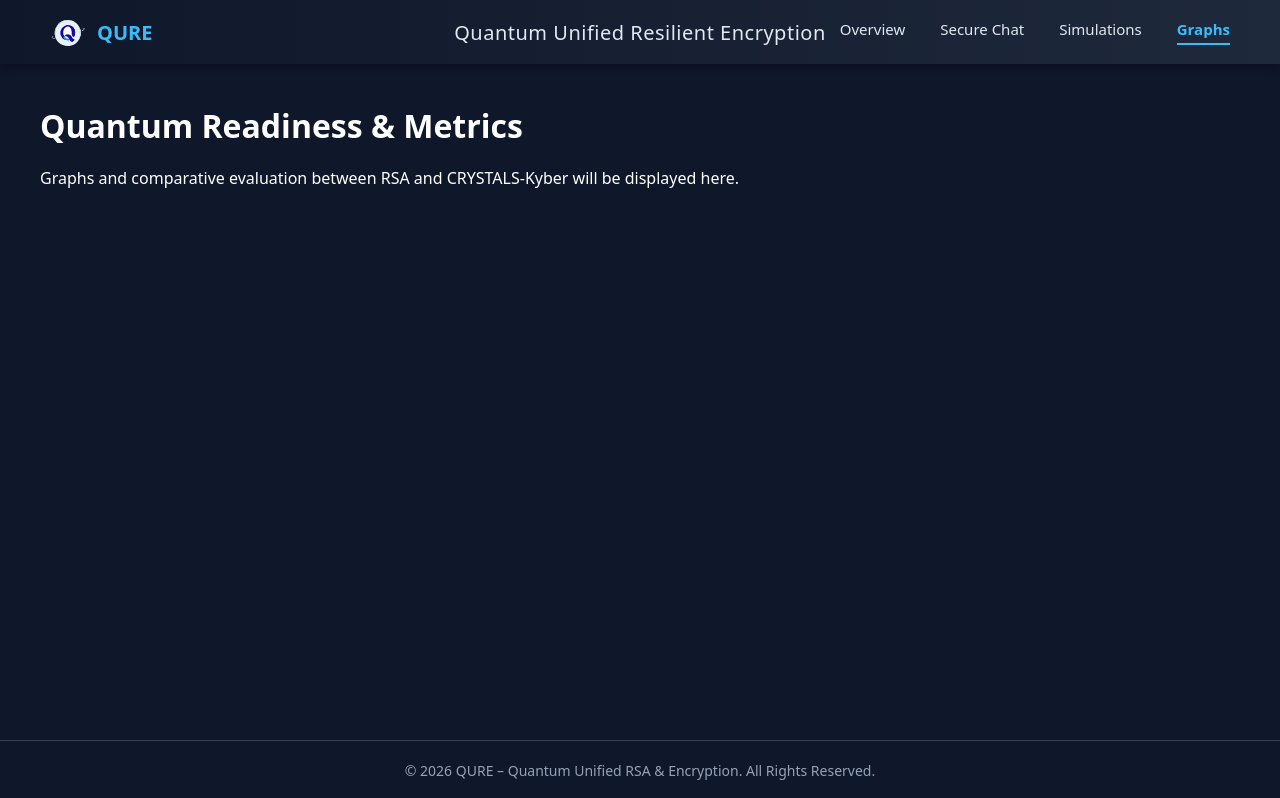
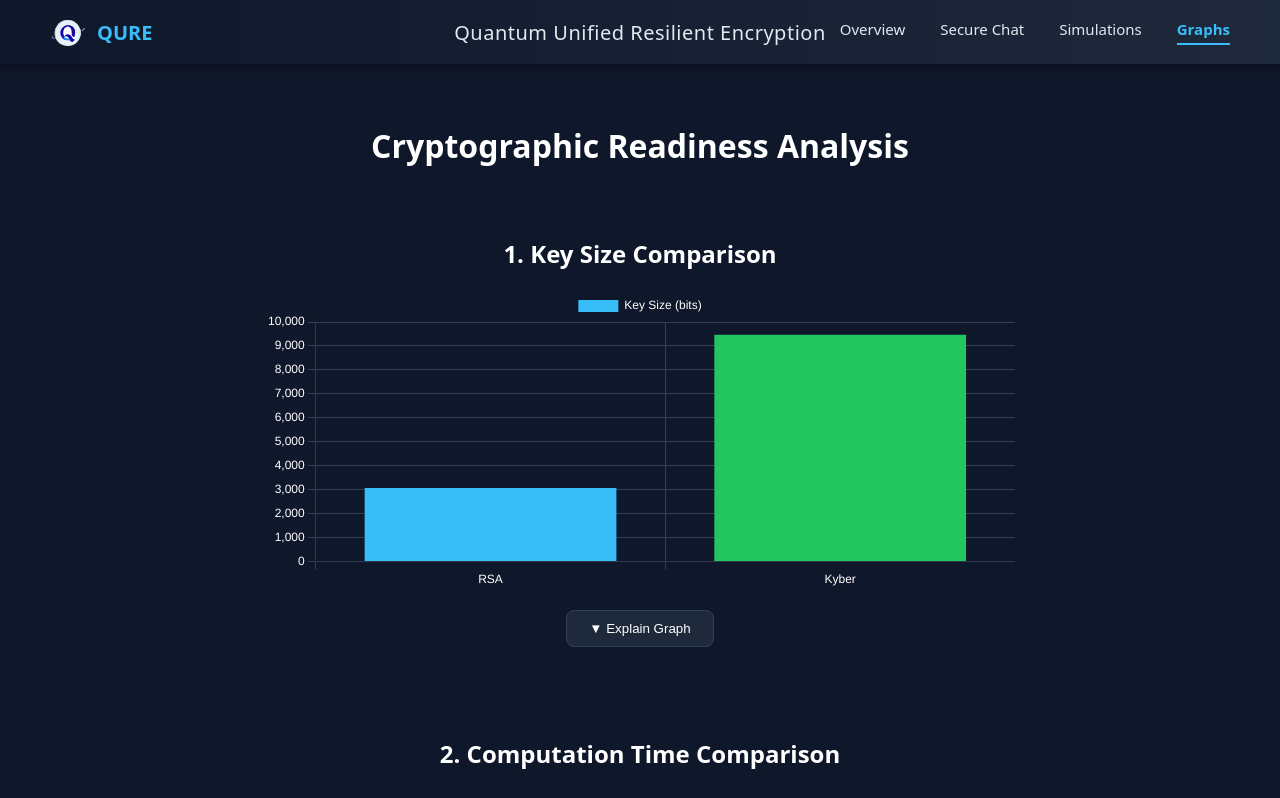
Before and after one commit to TanayShah07/qure, a React (Vite) app in the folder client/: page /readiness in a window 1280 px wide. Shown: the top 798 px of the page. Built offline with nearby package versions, Linux system fonts and the light colour scheme.

Commit message:
Readiness Tab Complete

```diff
--- a/client/package.json
+++ b/client/package.json
@@ -11,7 +11,9 @@
   },
   "dependencies": {
     "axios": "^1.13.6",
+    "chart.js": "^4.5.1",
     "react": "^19.2.0",
+    "react-chartjs-2": "^5.3.1",
     "react-dom": "^19.2.0",
     "react-router-dom": "^7.13.1"
   },
--- a/client/src/pages/Readiness.jsx
+++ b/client/src/pages/Readiness.jsx
@@ -1,11 +1,227 @@
+import { useState } from "react";
+import { Bar } from "react-chartjs-2";
+import {
+  Chart as ChartJS,
+  CategoryScale,
+  LinearScale,
+  BarElement,
+  Title,
+  Tooltip,
+  Legend
+} from "chart.js";
+
+ChartJS.register(
+  CategoryScale,
+  LinearScale,
+  BarElement,
+  Title,
+  Tooltip,
+  Legend
+);
+
 const Readiness = () => {
+  const [openSection, setOpenSection] = useState(null);
+
+  const toggleSection = (section) => {
+    setOpenSection(openSection === section ? null : section);
+  };
+
+  const chartOptions = {
+    responsive: true,
+    maintainAspectRatio: false,
+    plugins: {
+      legend: {
+        labels: { color: "white" }
+      }
+    },
+    scales: {
+      x: {
+        ticks: { color: "white" },
+        grid: { color: "#334155" }
+      },
+      y: {
+        ticks: { color: "white" },
+        grid: { color: "#334155" }
+      }
+    }
+  };
+
+  const wrapperStyle = {
+    minHeight: "100vh",
+    width: "100vw",
+    backgroundColor: "#0f172a",
+    color: "white",
+    padding: "60px 0"
+  };
+
+  const contentStyle = {
+    width: "100%",
+    maxWidth: "1100px",
+    margin: "0 auto",
+    padding: "0 40px"
+  };
+
+  const sectionStyle = {
+    marginBottom: "90px"
+  };
+
+  const chartBox = {
+    width: "100%",
+    maxWidth: "750px",
+    height: "300px",
+    margin: "20px auto"
+  };
+
+  const dropdownButton = {
+    display: "block",
+    margin: "20px auto 0 auto",
+    padding: "10px 22px",
+    borderRadius: "8px",
+    border: "1px solid #334155",
+    background: "#1e293b",
+    color: "white",
+    cursor: "pointer",
+    fontWeight: "500"
+  };
+
+  const explanationStyle = {
+    marginTop: "20px",
+    padding: "18px",
+    background: "linear-gradient(145deg,#1e293b,#111827)",
+    borderRadius: "12px",
+    lineHeight: "1.7",
+    border: "1px solid #334155"
+  };
+
+  const graphs = [
+    {
+      id: "key",
+      title: "1. Key Size Comparison",
+      data: {
+        labels: ["RSA", "Kyber"],
+        datasets: [
+          {
+            label: "Key Size (bits)",
+            data: [3072, 9472],
+            backgroundColor: ["#38bdf8", "#22c55e"]
+          }
+        ]
+      },
+      text: "RSA uses integer factorization and typically smaller keys compared to Kyber. Kyber requires larger key sizes due to lattice-based structures but provides quantum resistance."
+    },
+    {
+      id: "compute",
+      title: "2. Computation Time Comparison",
+      data: {
+        labels: ["RSA", "Kyber"],
+        datasets: [
+          {
+            label: "Computation Time (Relative Units)",
+            data: [8, 3],
+            backgroundColor: ["#facc15", "#22c55e"]
+          }
+        ]
+      },
+      text: "RSA relies on modular exponentiation with large integers, making it computationally heavier. Kyber uses structured polynomial arithmetic which is generally more efficient."
+    },
+    {
+      id: "space",
+      title: "3. Ciphertext Size Comparison",
+      data: {
+        labels: ["RSA", "Kyber"],
+        datasets: [
+          {
+            label: "Ciphertext Size (Bytes)",
+            data: [256, 1088],
+            backgroundColor: ["#ef4444", "#22c55e"]
+          }
+        ]
+      },
+      text: "Kyber produces larger ciphertexts due to lattice noise components. RSA ciphertext size depends primarily on modulus size."
+    },
+    {
+      id: "power",
+      title: "4. Power Consumption Comparison",
+      data: {
+        labels: ["RSA", "Kyber"],
+        datasets: [
+          {
+            label: "Power Consumption (Relative Units)",
+            data: [9, 4],
+            backgroundColor: ["#a855f7", "#22c55e"]
+          }
+        ]
+      },
+      text: "RSA consumes more energy due to heavy integer arithmetic. Kyber’s operations are generally more energy-efficient."
+    }
+  ];
+
   return (
-    <div style={{ padding: "40px", color: "white" }}>
-      <h1>Quantum Readiness & Metrics</h1>
-      <p style={{ marginTop: "20px" }}>
-        Graphs and comparative evaluation between RSA and CRYSTALS-Kyber
-        will be displayed here.
-      </p>
+    <div style={wrapperStyle}>
+      <div style={contentStyle}>
+        <h1 style={{ textAlign: "center", marginBottom: "70px" }}>
+          Cryptographic Readiness Analysis
+        </h1>
+
+        {graphs.map((graph) => (
+          <div key={graph.id} style={sectionStyle}>
+            <h2 style={{ textAlign: "center" }}>{graph.title}</h2>
+
+            <div style={chartBox}>
+              <Bar data={graph.data} options={chartOptions} />
+            </div>
+
+            <button
+              onClick={() => toggleSection(graph.id)}
+              style={dropdownButton}
+            >
+              {openSection === graph.id
+                ? "▲ Hide Explanation"
+                : "▼ Explain Graph"}
+            </button>
+
+            {openSection === graph.id && (
+              <div style={explanationStyle}>{graph.text}</div>
+            )}
+          </div>
+        ))}
+
+        <h2 style={{ textAlign: "center", marginTop: "70px", marginBottom: "20px" }}>
+          Security Resistance Comparison
+        </h2>
+
+        <p style={{ textAlign: "center", marginBottom: "20px" }}>
+          ✔ = Vulnerable &nbsp;&nbsp; ❌ = Not Vulnerable &nbsp;&nbsp; — = Not Applicable
+        </p>
+
+        <table
+          style={{
+            width: "100%",
+            borderCollapse: "collapse",
+            backgroundColor: "#1e293b"
+          }}
+        >
+          <thead>
+            <tr>
+              <th style={{ padding: "15px", border: "1px solid #334155" }}>Attack Type</th>
+              <th style={{ padding: "15px", border: "1px solid #334155" }}>RSA</th>
+              <th style={{ padding: "15px", border: "1px solid #334155" }}>Kyber</th>
+            </tr>
+          </thead>
+          <tbody>
+            <tr><td style={{ padding: "15px", border: "1px solid #334155" }}>Integer Factorization</td><td style={{ padding: "15px", border: "1px solid #334155" }}>✔</td><td style={{ padding: "15px", border: "1px solid #334155" }}>—</td></tr>
+            <tr><td style={{ padding: "15px", border: "1px solid #334155" }}>Shor’s Quantum Algorithm</td><td style={{ padding: "15px", border: "1px solid #334155" }}>✔</td><td style={{ padding: "15px", border: "1px solid #334155" }}>❌</td></tr>
+            <tr><td style={{ padding: "15px", border: "1px solid #334155" }}>Brute Force</td><td style={{ padding: "15px", border: "1px solid #334155" }}>❌</td><td style={{ padding: "15px", border: "1px solid #334155" }}>❌</td></tr>
+            <tr><td style={{ padding: "15px", border: "1px solid #334155" }}>Chosen Ciphertext</td><td style={{ padding: "15px", border: "1px solid #334155" }}>✔</td><td style={{ padding: "15px", border: "1px solid #334155" }}>❌</td></tr>
+            <tr><td style={{ padding: "15px", border: "1px solid #334155" }}>Chosen Plaintext</td><td style={{ padding: "15px", border: "1px solid #334155" }}>✔</td><td style={{ padding: "15px", border: "1px solid #334155" }}>❌</td></tr>
+            <tr><td style={{ padding: "15px", border: "1px solid #334155" }}>Side Channel Attack</td><td style={{ padding: "15px", border: "1px solid #334155" }}>✔</td><td style={{ padding: "15px", border: "1px solid #334155" }}>✔</td></tr>
+            <tr><td style={{ padding: "15px", border: "1px solid #334155" }}>Timing Attack</td><td style={{ padding: "15px", border: "1px solid #334155" }}>✔</td><td style={{ padding: "15px", border: "1px solid #334155" }}>✔</td></tr>
+            <tr><td style={{ padding: "15px", border: "1px solid #334155" }}>Power Analysis</td><td style={{ padding: "15px", border: "1px solid #334155" }}>✔</td><td style={{ padding: "15px", border: "1px solid #334155" }}>✔</td></tr>
+            <tr><td style={{ padding: "15px", border: "1px solid #334155" }}>Lattice Reduction (BKZ/LLL)</td><td style={{ padding: "15px", border: "1px solid #334155" }}>—</td><td style={{ padding: "15px", border: "1px solid #334155" }}>✔</td></tr>
+            <tr><td style={{ padding: "15px", border: "1px solid #334155" }}>Grover’s Algorithm</td><td style={{ padding: "15px", border: "1px solid #334155" }}>—</td><td style={{ padding: "15px", border: "1px solid #334155" }}>—</td></tr>
+          </tbody>
+        </table>
+      </div>
     </div>
   );
 };
```
Also changed, not shown: client/src/pages/Simulation.jsx (+40 -115 lines), 1 other file (tests, documents, lock files or other folders).
